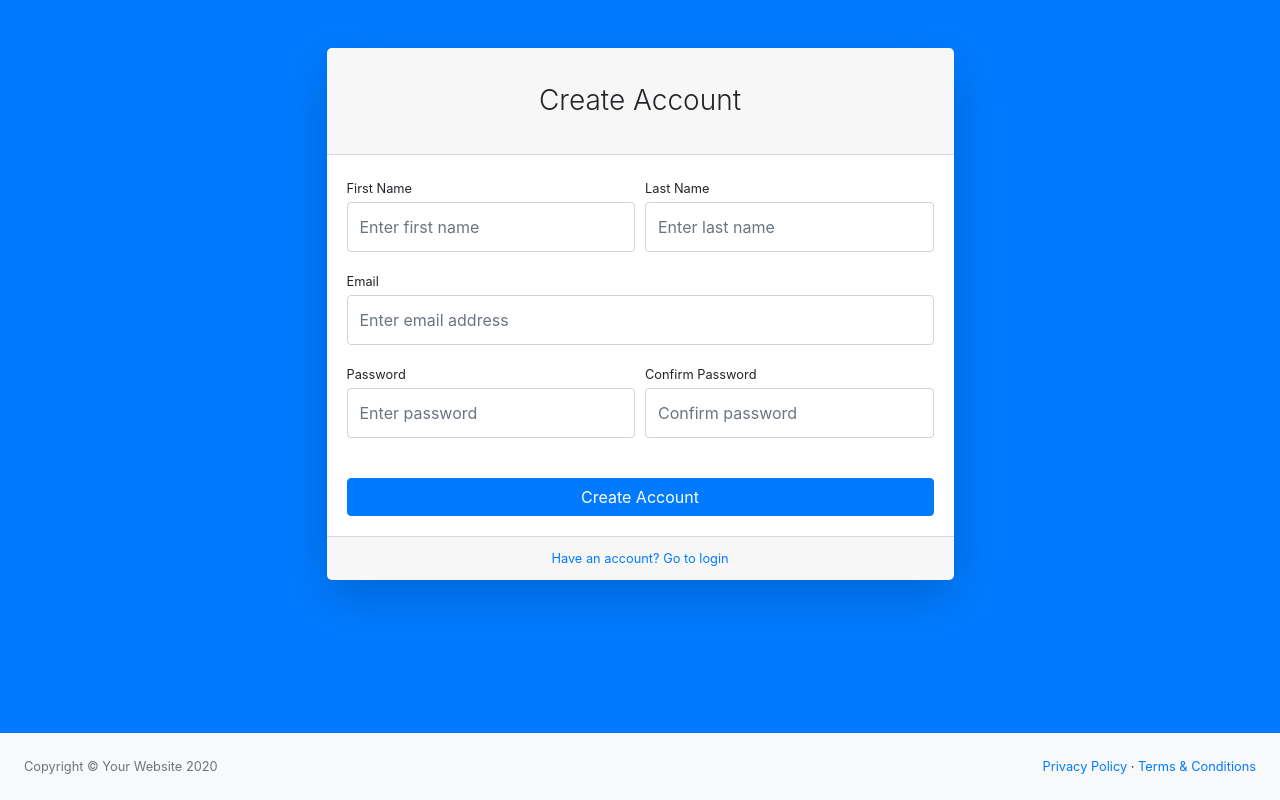
After one commit to tareqhasan9213/SD-admin, a Django app: page /register in a window 1280 px wide. The commit adds this page. Run offline with Django 3.2, Linux system fonts and the light colour scheme; some libraries are stand-ins or nearby versions.

Commit message:
more files added

```diff
--- a/polls/urls.py
+++ b/polls/urls.py
@@ -5,5 +5,8 @@ urlpatterns = [
     path('',views.index, name = 'index'),
     path('card',views.card, name = 'card'),
     path('chart', views.chart, name='chart'),
-    path('table',views.table, name='table')
+    path('table',views.table, name='table'),
+    path('login',views.login, name='login'),
+    path('register',views.register, name='register'),
+    path('password',views.password, name = 'password')
 ]
--- a/polls/views.py
+++ b/polls/views.py
@@ -11,3 +11,12 @@ def chart(request):
 
 def table(request):
     return render(request,'table.html')
+
+def login(request):
+    return render(request,'login.html')
+
+def register(request):
+    return render(request,'register.html')
+
+def password(request):
+    return render(request,'password.html')
--- a/templates/index.html
+++ b/templates/index.html
@@ -73,9 +73,9 @@
                                     </a>
                                     <div class="collapse" id="pagesCollapseAuth" aria-labelledby="headingOne" data-parent="#sidenavAccordionPages">
                                         <nav class="sb-sidenav-menu-nested nav">
-                                            <a class="nav-link" href="#">Login</a>
-                                            <a class="nav-link" href="register.html">Register</a>
-                                            <a class="nav-link" href="password.html">Forgot Password</a>
+                                            <a class="nav-link" href="{% url 'login' %}">Login</a>
+                                            <a class="nav-link" href="{% url 'register' %}">Register</a>
+                                            <a class="nav-link" href="{% url 'password' %}">Forgot Password</a>
                                         </nav>
                                     </div>
                                     <a class="nav-link collapsed" href="#" data-toggle="collapse" data-target="#pagesCollapseError" aria-expanded="false" aria-controls="pagesCollapseError">
--- /dev/null
+++ b/templates/register.html
@@ -0,0 +1,88 @@
+{% load static %}
+<!DOCTYPE html>
+<html lang="en">
+    <head>
+        <meta charset="utf-8" />
+        <meta http-equiv="X-UA-Compatible" content="IE=edge" />
+        <meta name="viewport" content="width=device-width, initial-scale=1, shrink-to-fit=no" />
+        <meta name="description" content="" />
+        <meta name="author" content="" />
+        <title>Page Title - SB Admin</title>
+        <link href="{% static 'css/styles.css' %}" rel="stylesheet" />
+        <script src="https://cdnjs.cloudflare.com/ajax/libs/font-awesome/5.15.1/js/all.min.js" crossorigin="anonymous"></script>
+    </head>
+    <body class="bg-primary">
+        <div id="layoutAuthentication">
+            <div id="layoutAuthentication_content">
+                <main>
+                    <div class="container">
+                        <div class="row justify-content-center">
+                            <div class="col-lg-7">
+                                <div class="card shadow-lg border-0 rounded-lg mt-5">
+                                    <div class="card-header"><h3 class="text-center font-weight-light my-4">Create Account</h3></div>
+                                    <div class="card-body">
+                                        <form>
+                                            <div class="form-row">
+                                                <div class="col-md-6">
+                                                    <div class="form-group">
+                                                        <label class="small mb-1" for="inputFirstName">First Name</label>
+                                                        <input class="form-control py-4" id="inputFirstName" type="text" placeholder="Enter first name" />
+                                                    </div>
+                                                </div>
+                                                <div class="col-md-6">
+                                                    <div class="form-group">
+                                                        <label class="small mb-1" for="inputLastName">Last Name</label>
+                                                        <input class="form-control py-4" id="inputLastName" type="text" placeholder="Enter last name" />
+                                                    </div>
+                                                </div>
+                                            </div>
+                                            <div class="form-group">
+                                                <label class="small mb-1" for="inputEmailAddress">Email</label>
+                                                <input class="form-control py-4" id="inputEmailAddress" type="email" aria-describedby="emailHelp" placeholder="Enter email address" />
+                                            </div>
+                                            <div class="form-row">
+                                                <div class="col-md-6">
+                                                    <div class="form-group">
+                                                        <label class="small mb-1" for="inputPassword">Password</label>
+                                                        <input class="form-control py-4" id="inputPassword" type="password" placeholder="Enter password" />
+                                                    </div>
+                                                </div>
+                                                <div class="col-md-6">
+                                                    <div class="form-group">
+                                                        <label class="small mb-1" for="inputConfirmPassword">Confirm Password</label>
+                                                        <input class="form-control py-4" id="inputConfirmPassword" type="password" placeholder="Confirm password" />
+                                                    </div>
+                                                </div>
+                                            </div>
+                                            <div class="form-group mt-4 mb-0"><a class="btn btn-primary btn-block" href="login.html">Create Account</a></div>
+                                        </form>
+                                    </div>
+                                    <div class="card-footer text-center">
+                                        <div class="small"><a href="login.html">Have an account? Go to login</a></div>
+                                    </div>
+                                </div>
+                            </div>
+                        </div>
+                    </div>
+                </main>
+            </div>
+            <div id="layoutAuthentication_footer">
+                <footer class="py-4 bg-light mt-auto">
+                    <div class="container-fluid">
+                        <div class="d-flex align-items-center justify-content-between small">
+                            <div class="text-muted">Copyright &copy; Your Website 2020</div>
+                            <div>
+                                <a href="#">Privacy Policy</a>
+                                &middot;
+                                <a href="#">Terms &amp; Conditions</a>
+                            </div>
+                        </div>
+                    </div>
+                </footer>
+            </div>
+        </div>
+        <script src="https://code.jquery.com/jquery-3.5.1.slim.min.js" crossorigin="anonymous"></script>
+        <script src="https://cdn.jsdelivr.net/npm/bootstrap@4.5.3/dist/js/bootstrap.bundle.min.js" crossorigin="anonymous"></script>
+        <script src="{% static 'js/scripts.js' %}"></script>
+    </body>
+</html>
```
Also changed, not shown: templates/login.html (added, +73 -0 lines), templates/password.html (added, +64 -0 lines).
